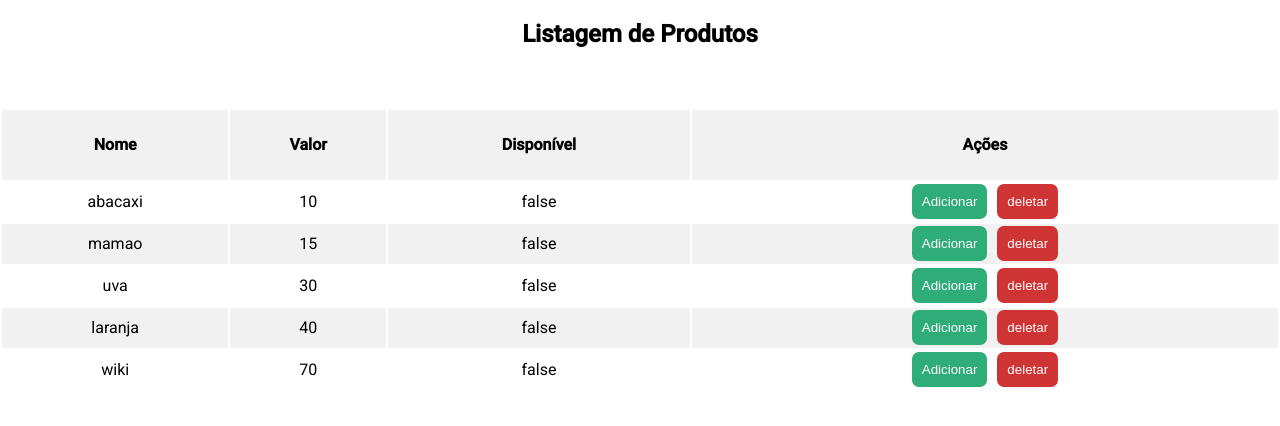
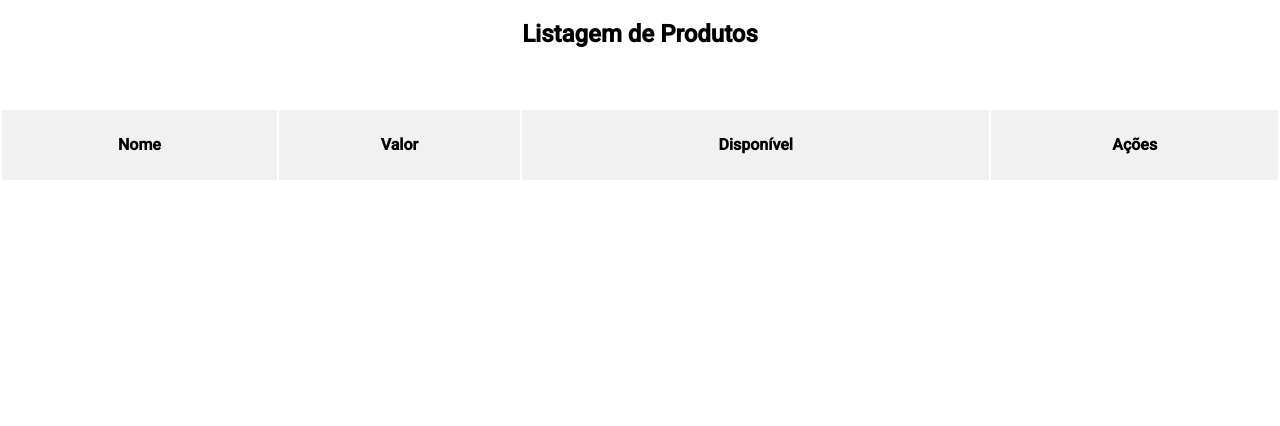
Before and after one commit to getulio-souza/listagem-produtos, an Angular app: page / in a window 1280 px wide. Shown: the top 426 px of the page. Built offline with nearby package versions, Linux system fonts and the light colour scheme.

Commit message:
fake-items-hidden

```diff
--- a/src/app/table-list/table-list.component.scss
+++ b/src/app/table-list/table-list.component.scss
@@ -119,10 +119,6 @@
     }
   }
 }
-
-
-
-//22:34
 
 //modal
 
--- a/src/app/table-list/table-list.component.ts
+++ b/src/app/table-list/table-list.component.ts
@@ -32,31 +32,31 @@ export class TableListComponent implements OnInit {
   sortDirection: string = 'asc'
 
   items: items[] = [
-    {
-      productName: 'abacaxi',
-      productValue: 10,
-      avaliable: false
-    },
-    {
-      productName: 'mamao',
-      productValue: 15,
-      avaliable: false
-    },
-    {
-      productName: 'uva',
-      productValue: 30,
-      avaliable: false
-    },
-    {
-      productName: 'laranja',
-      productValue: 40,
-      avaliable: false
-    },
-    {
-      productName: 'wiki',
-      productValue: 70,
-      avaliable: false
-    },
+    // {
+    //   productName: 'abacaxi',
+    //   productValue: 10,
+    //   avaliable: false
+    // },
+    // {
+    //   productName: 'mamao',
+    //   productValue: 15,
+    //   avaliable: false
+    // },
+    // {
+    //   productName: 'uva',
+    //   productValue: 30,
+    //   avaliable: false
+    // },
+    // {
+    //   productName: 'laranja',
+    //   productValue: 40,
+    //   avaliable: false
+    // },
+    // {
+    //   productName: 'wiki',
+    //   productValue: 70,
+    //   avaliable: false
+    // },
   ]
 
   constructor() { }
```
